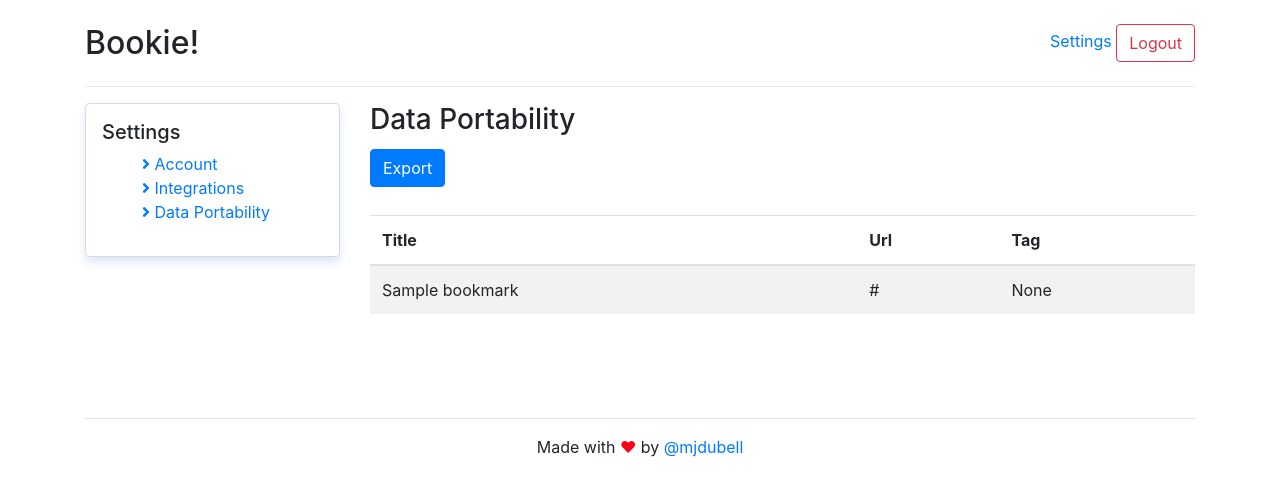
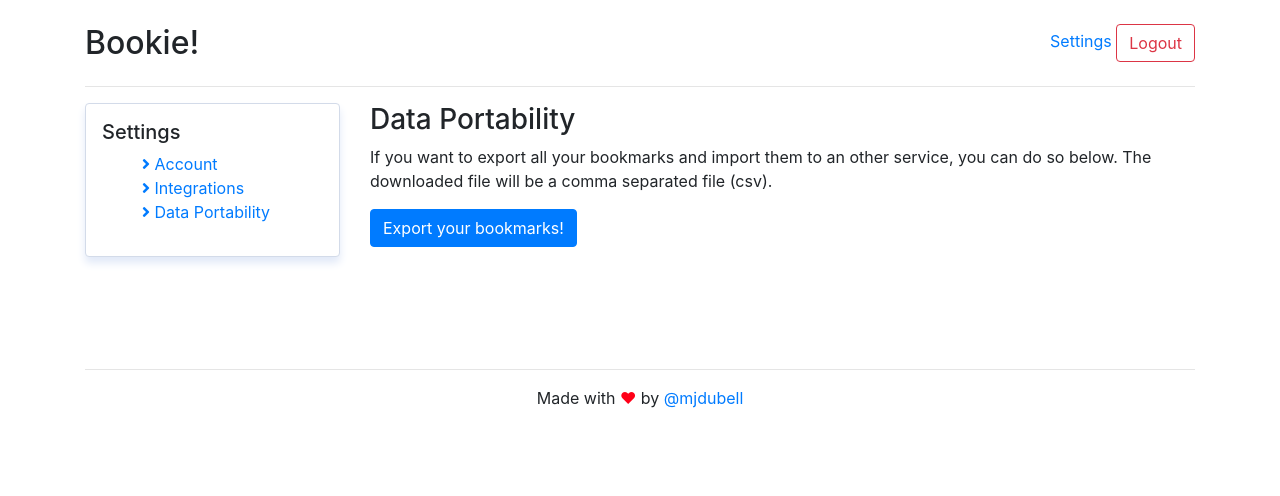
Before and after one commit to dubs3c/Bookie, a Django app: template apps/settings/templates/settings/dataportability.html in a window 1280 px wide. Shown: the top 496 px of the page. Run offline with Django 3.2, Linux system fonts and the light colour scheme; a user stored in the database is signed in; tables that the repository leaves empty hold one stand-in row (values such as "Sample post"); the template is opened without the code that fills it: values that come from a table or form of the project are taken from there, most other values are stand-ins (such as "Sample title", 1, 10 or a date in 2020); parts of the project's set-up code (start-up, migrations or seed data) failed here and were passed over; some libraries are stand-ins or nearby versions.

Commit message:
remove preview table, make it more simple

```diff
--- a/apps/settings/templates/settings/dataportability.html
+++ b/apps/settings/templates/settings/dataportability.html
@@ -2,43 +2,14 @@
 {% block settings %}
 
 <h3>Data Portability</h3>
-<div class="infinitive-scroll">
-    <form action="{% url 'settings:data_portability' %}" method="post">
-        <button type="submit" class="btn btn-primary my-1">Export</button>
-    </form>
-    <br />
-    <table class="table table-striped">
-        <thead>
-            <tr>
-                <th>Title</th>
-                <th>Url</th>
-                <th>Tag</th>
-            </tr>
-        </thead>
-        <tbody>
-            {% for bookmark in bookmarks %}
-            <tr>
-                {% if bookmark.title %}
-                <td>{{bookmark.title}}</td>
-                {% else %}
-                <td>No title</td>
-                {% endif %}
-
-                {% if bookmark.link %}
-                <td>{{bookmark.link}}</td>
-                {% else %}
-                <td>No link</td>
-                {% endif %}
-
-                {% if bookmark.tags %}
-                <td>{{bookmark.tags.name}}</td>
-                {% else %}
-                <td>No tags</td>
-                {% endif %}
-            </tr>
-            {% endfor %}
-        </tbody>
-    </table>
-</div>
-<br />
+{% if bookmarks %}
+<p>If you want to export all your bookmarks and import them to an other service, you can do so below. The downloaded
+    file will be a comma separated file (csv).</p>
+<form action="{% url 'settings:data_portability' %}" method="post">
+    {% csrf_token  %}
+    <button type="submit" class="btn btn-primary">Export your bookmarks!</button>
+</form>
+{% else %}
+<p>No Bookmarks found, nothing to export.</p>
+{% endif %}
 {% endblock %}
```
